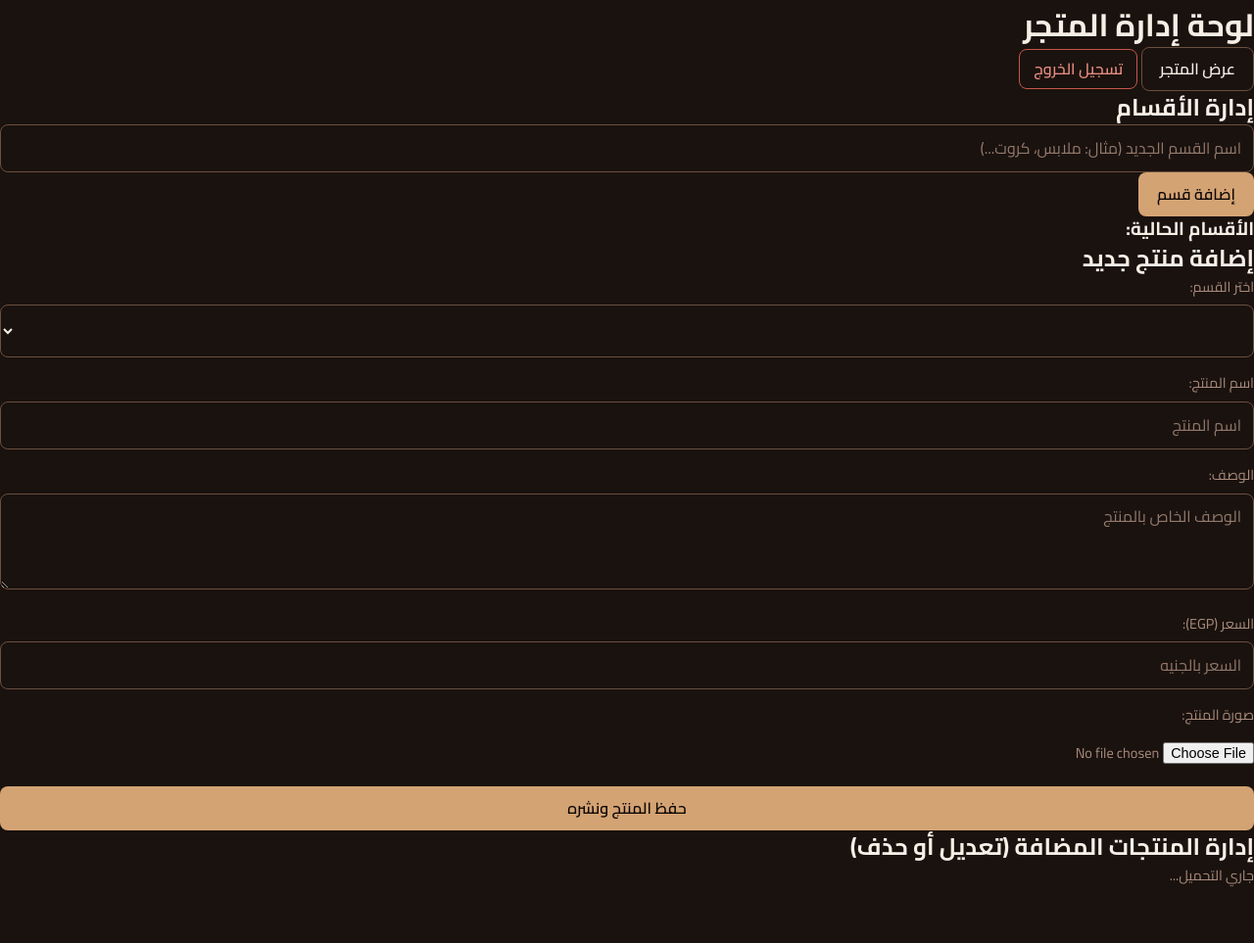
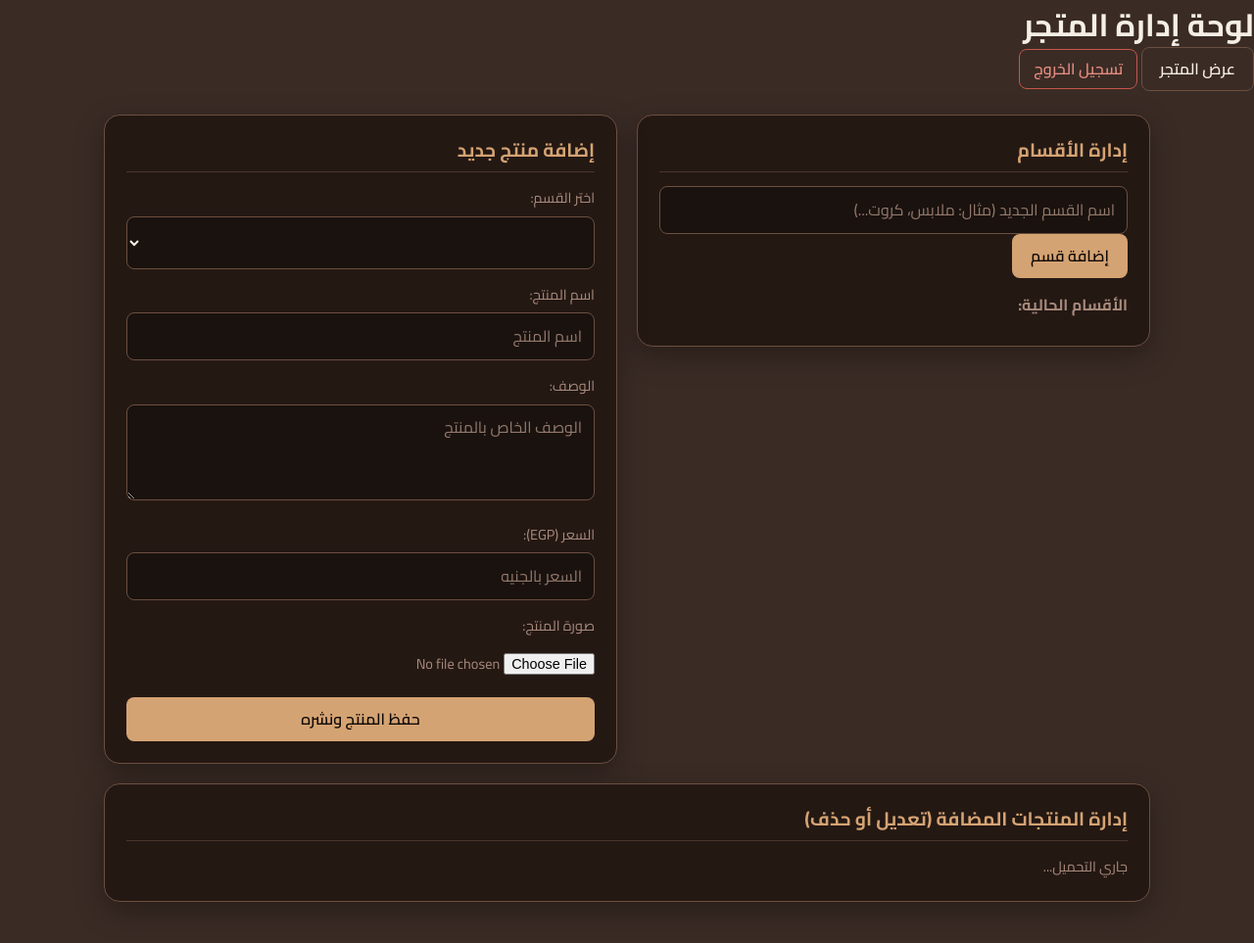
Before and after one commit to mohamedfekryslema50/-2011, a plain HTML site: page admin.html in a window 1280 px wide. Shown: the part 1029-1992 px from the top of the page at 98% size. Before the commit the page ends 1936 px from the top, so only its background shows below. Drawn offline with Linux system fonts and the light colour scheme; no server answers.

Commit message:
Enhance admin panel styles in style.css
Updated the style.css file to include comprehensive styles for the admin panel layout, ensuring a mobile-first design approach.

```diff
--- a/style.css
+++ b/style.css
@@ -1,5 +1,5 @@
 /* =========================================================
-   MAIKA PRINT STORE - style.css (المُحدث بالميزات الاحترافية)
+   MAIKA PRINT STORE - style.css (المُحدث والشامل لتنسيق لوحة التحكم)
    بني غامق + ذهبي | مصمم للموبايل أولاً (mobile-first)
    ========================================================= */
 
@@ -529,7 +529,68 @@ input[type="file"] { width: 100%; color: var(--sand); font-size: .9rem; padding:
 .cart-total { display: flex; justify-content: space-between; margin: 8px 0 14px; font-size: 1.15rem; font-weight: 700; }
 
 /* =========================================================
-   شاشات أكبر
+   تنسيقات لوحة التحكم (Admin Panel Layout Fix)
+   ========================================================= */
+.admin-body {
+  background: var(--page);
+}
+
+.admin-header {
+  padding: 20px 16px;
+  text-align: center;
+  background: var(--ink);
+  border-bottom: 1px solid var(--line);
+}
+
+.admin-header h1 {
+  font-size: 1.5rem;
+  color: var(--gold);
+  margin-bottom: 6px;
+}
+
+.admin-main {
+  display: grid;
+  gap: 20px;
+  max-width: 1100px;
+  margin: 0 auto;
+  padding: 24px 16px 48px;
+}
+
+.dash-card {
+  background: var(--cocoa);
+  border: 1px solid var(--line-strong);
+  border-radius: var(--radius-l);
+  padding: 22px;
+  box-shadow: 0 10px 30px rgba(0, 0, 0, 0.3);
+}
+
+.dash-card h2 {
+  margin-bottom: 14px;
+  font-size: 1.2rem;
+  color: var(--gold);
+  border-bottom: 1px solid var(--line);
+  padding-bottom: 8px;
+}
+
+.dash-card h3 {
+  margin: 16px 0 8px;
+  font-size: 1rem;
+  color: var(--sand);
+}
+
+/* تنظيم لوحة التحكم بشكل شبكي على الشاشات الكبيرة */
+@media (min-width: 900px) {
+  .admin-main {
+    grid-template-columns: repeat(2, 1fr);
+    align-items: start;
+  }
+  .admin-main .full-width {
+    grid-column: 1 / -1;
+  }
+}
+
+/* =========================================================
+   شاشات أكبر (عام)
    ========================================================= */
 @media (min-width: 700px) {
   .products-grid { grid-template-columns: repeat(auto-fill, minmax(210px, 1fr)); gap: 16px; padding: 8px 20px 32px; }
```
